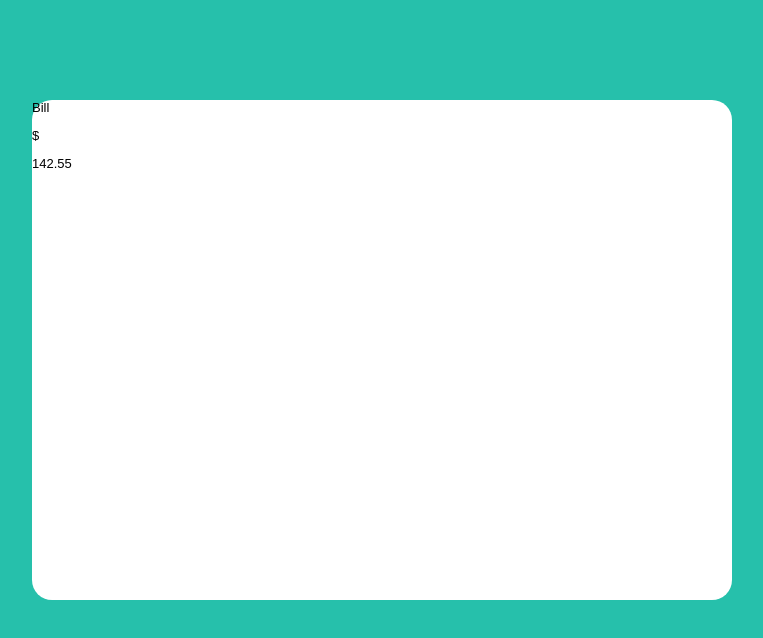
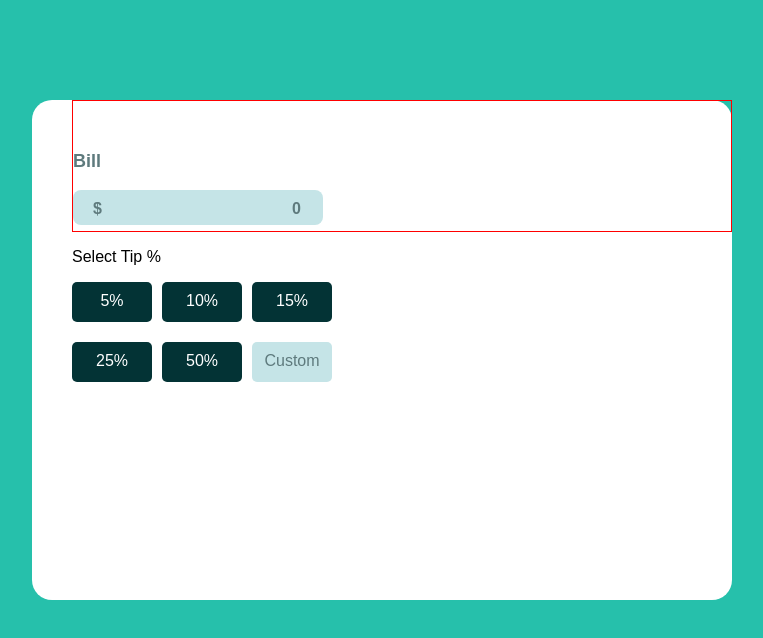
Before and after one commit to Brycies/time-calculator, a plain HTML site: page index.html in a window 1280 px wide. Shown: the whole page, without its empty margins (76-839 px from the left). Drawn offline with Linux system fonts and the light colour scheme.

Commit message:
first commit

```diff
--- a/index.html
+++ b/index.html
@@ -13,7 +13,23 @@
         <p class="bill">Bill</p>
         <div class="amount-cnt">
           <p class="dollar">$</p>
-          <p class="amnt">142.55</p>
+          <p class="amnt">0</p>
+        </div>
+      </div>
+
+      <div class="select-cnt">
+        <p>Select Tip %</p>
+        <div class="pcntg-cnt">
+          <div class="top-cnt">
+            <div>5%</div>
+            <div>10%</div>
+            <div>15%</div>
+          </div>
+          <div class="bttm-cnt">
+            <div>25%</div>
+            <div>50%</div>
+            <div class="custom">Custom</div>
+          </divv>
         </div>
       </div>
     </div>
--- a/style/calculator.css
+++ b/style/calculator.css
@@ -1,6 +1,6 @@
 body {
   font-family: arial;
-  font-size: 13px;
+  font-size: 16px;
   background-color: hsl(172, 67%, 45%);
 }
 div.main-cnt {
@@ -10,3 +10,81 @@ div.main-cnt {
   background-color: white;
   border-radius: 20px;
 }
+div.bill-cnt {
+  margin-left: 40px;
+  border: 1px solid red;
+  height: 130px;
+}
+p.bill {
+  margin-top: 50px;
+  font-size: 18px;
+  font-weight: bold;
+  color: hsl(186, 14%, 43%);
+}
+div.amount-cnt {
+  display: flex;
+  flex-direction: row;
+  width: 250px;
+  height: 35px;
+  border-radius: 8px;
+  background-color: hsl(185, 41%, 84%);
+}
+p.dollar {
+  font-size: 16px;
+  font-weight: bold;
+  margin-left: 20px;
+  margin-top: 10px;
+  color: hsl(186, 14%, 43%);
+}
+p.amnt {
+  margin-left: 190px;
+  font-size: 16px;
+  font-weight: bold;
+  margin-top: 10px;
+  color: hsl(186, 14%, 43%);
+}
+div.select-cnt {
+  margin-left: 40px;
+}
+div.pcntg-cnt {
+  display: flex;
+  flex-direction: column;
+}
+div.top-cnt {
+  display: flex;
+  flex-direction: row;
+}
+div.top-cnt > div {
+  width: 80px;
+  height: 30px;
+  margin-right: 10px;
+  text-align: center;
+  padding-top: 10px;
+  border-radius: 5px;
+  color: white;
+  background-color: hsl(182, 89%, 11%);
+}
+div.bttm-cnt {
+  display: flex;
+  flex-direction: row;
+}
+div.bttm-cnt > div {
+  width: 80px;
+  height: 30px;
+  margin-right: 10px;
+  margin-top: 20px;
+  text-align: center;
+  padding-top: 10px;
+  color: white;
+  border-radius: 5px;
+  background-color: hsl(182, 89%, 11%);
+}
+div.bttm-cnt > div:nth-child(3) {
+  width: 80px;
+  height: 30px;
+  text-align: center;
+  padding-top: 10px;
+  border-radius: 5px;
+  color: hsl(186, 14%, 43%);
+  background-color: hsl(185, 41%, 84%);
+}
```
